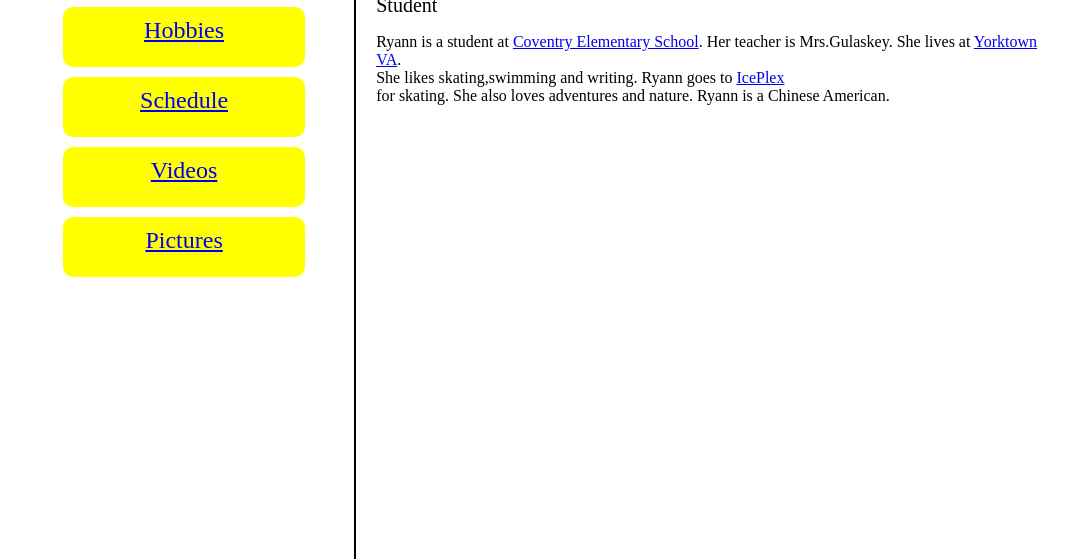
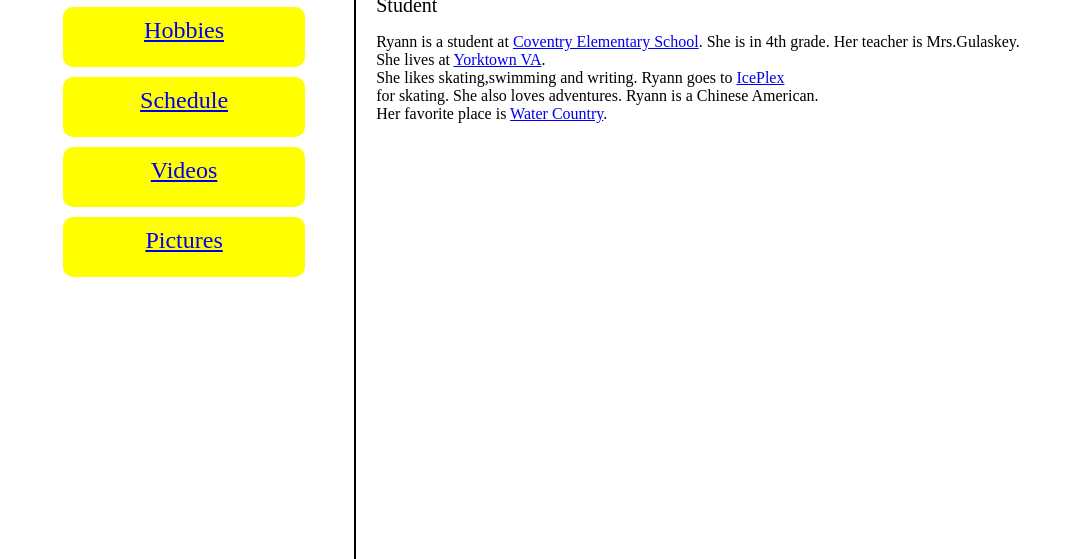
Before and after one commit to RyannSheilaCao/RyannSheilaCao.github.io, a plain HTML site: page index.html in a window 1280 px wide. Shown: the part 241-800 px from the top of the page, without its empty margins (102-1177 px from the left). Drawn offline with Linux system fonts and the light colour scheme.

Commit message:
commit 10

```diff
--- a/css/style.css
+++ b/css/style.css
@@ -14,9 +14,3 @@ margin:auto;border-radius:100px;padding-top:60px;text-align:center;font-size:40p
 .button:hover{width:80%;height:50px;margin:auto;margin-top:10px;margin-bottom:10px;border-radius:10px;background:lime;text-align:center;font-size:24px;padding-top:10px}
 
 .button:active{width:80%;height:50px;margin:auto;margin-top:10px;margin-bottom:10px;border-radius:10px;background:vioet;text-align:center;font-size:24px;padding-top:10px}
-
-
-
-body {
-	background-color: white;
-}
--- a/index.html
+++ b/index.html
@@ -13,7 +13,7 @@
 	</div>
 
 	<!-- body window  -->
-	<div class="body-window">
+	<div class="body-window" style="height:2000px">
 		<!--left window-->
 		<div class="left-window">
 			<a href="index.html"><div class="button">Introduction</div></a>
@@ -26,18 +26,21 @@
 		</div>
 
 		<!--right window-->
-		<div class="right-window">
+		<div class="right-window" style="height:2000px">
 			<span style="font-size:40px;font-style:bold">Ryann Cao</span>
 			<br>
 			<span style="font-size:20px;font-style:bold">Student</span>
 			<p>
 				Ryann is a student at <a href="https://ycsd.yorkcountyschools.org/ces">Coventry Elementary School</a>.
+				She is in 4th grade.
 				Her teacher is Mrs.Gulaskey. She lives at <a href="https://www.yorkcounty.gov/">Yorktown VA</a>.
 				<br>
 				She likes skating,swimming and writing. Ryann goes to <a href="http://www.hriceplex.com/">IcePlex</a>
 				<br>
 				for skating.
-				She also loves adventures and nature. Ryann is a Chinese American.
+				She also loves adventures. Ryann is a Chinese American.
+				<br>
+				Her favorite place is <a href="https://watercountryusa.com/">Water Country</a>.
 			</p>
 		</div>
 
```
Also changed, not shown: pictures.html (+15 -4 lines), img/birth.jpg (added), img/three years old.JPG (added), 5 other files.
